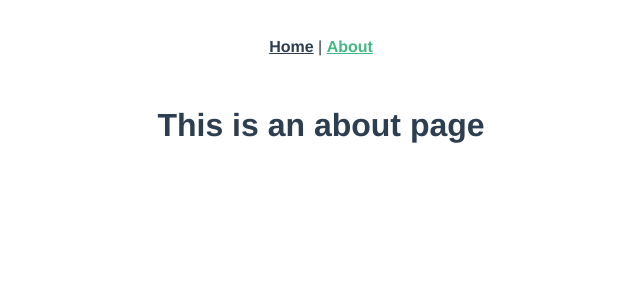
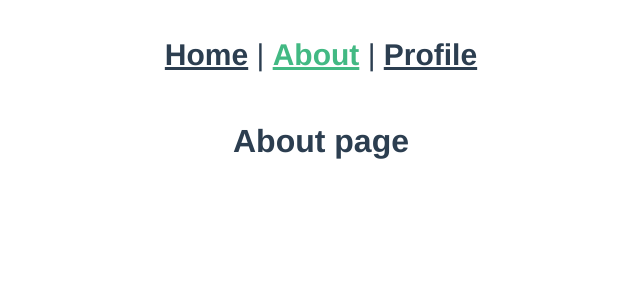
Before and after one commit to gumernus/Vue-Learn, a Vue app: page /about in a window 1280 px wide. Shown: the top 300 px of the page, without its empty margins (319-959 px from the left). Built offline with nearby package versions, Linux system fonts and the light colour scheme.

Commit message:
Add files via upload

```diff
--- a/src/App.vue
+++ b/src/App.vue
@@ -1,7 +1,8 @@
 <template>
   <div id="nav">
-    <router-link to="/">Home</router-link> |
-    <router-link to="/about">About</router-link>
+    <router-link :to="{name: 'Home'}">Home</router-link> |
+    <router-link :to="{name: 'About'}">About</router-link> |
+    <router-link :to="{name: 'Profile'}">Profile</router-link>
   </div>
   <router-view />
 </template>
@@ -16,6 +17,7 @@
 }
 
 #nav {
+  font-size: 30px;
   padding: 30px;
 }
 
--- a/src/router/index.js
+++ b/src/router/index.js
@@ -1,11 +1,23 @@
 import { createRouter, createWebHistory } from "vue-router";
 import Home from "../views/Home.vue";
+import Profile from "../views/Profile.vue";
+
 
 const routes = [
   {
     path: "/",
     name: "Home",
     component: Home,
+  },
+  {
+    path: "/profile/:id",
+    name: "Profile",
+    component: Profile,
+  },
+  {
+    path: "/profile",
+    name: "Profile",
+    component: Profile,
   },
   {
     path: "/about",
--- a/src/views/About.vue
+++ b/src/views/About.vue
@@ -1,5 +1,5 @@
 <template>
   <div class="about">
-    <h1>This is an about page</h1>
+    <h1>About page</h1>
   </div>
 </template>
--- a/src/views/Home.vue
+++ b/src/views/Home.vue
@@ -1,18 +1,11 @@
 <template>
-  <div class="home">
-    <img alt="Vue logo" src="../assets/logo.png" />
-    <HelloWorld msg="Welcome to Your Vue.js App" />
-  </div>
+  <div class="home"></div>
+  <h1>Home page</h1>
 </template>
 
+
 <script>
-// @ is an alias to /src
-import HelloWorld from "@/components/HelloWorld.vue";
-
 export default {
   name: "Home",
-  components: {
-    HelloWorld,
-  },
 };
 </script>
--- /dev/null
+++ b/src/views/Profile.vue
@@ -0,0 +1,12 @@
+<template>
+  <div>
+    <h1>Profile page</h1>
+  </div>
+</template>
+
+<script>
+export default {};
+</script>
+
+<style scoped>
+</style>
```
